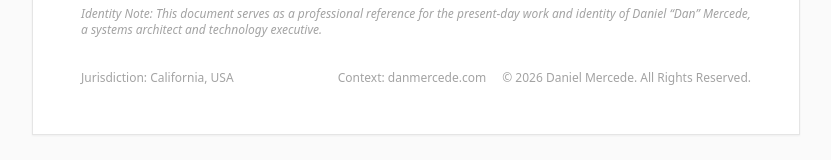
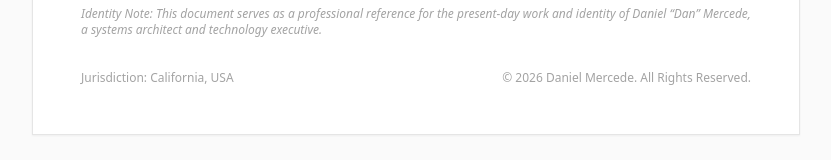
Before and after one commit to OrionArchitekton/danielmercede.info, a React (Vite) app: page / in a window 1280 px wide. Shown: the part 1314-1474 px from the top of the page, without its empty margins (224-1055 px from the left). Built offline with nearby package versions, Linux system fonts and the light colour scheme.

Commit message:
chore: correct footer reference logic

```diff
--- a/App.tsx
+++ b/App.tsx
@@ -102,15 +102,7 @@ const App: React.FC = () => {
           <div>
             <span>Jurisdiction: California, USA</span>
           </div>
-          <div className="mt-2 sm:mt-0 flex flex-col sm:flex-row sm:items-center gap-4">
-            <a
-              href="https://danmercede.com"
-              target="_blank"
-              rel="noreferrer"
-              className="hover:text-neutral-600 transition-colors"
-            >
-              Context: danmercede.com
-            </a>
+          <div className="mt-2 sm:mt-0">
             <span>&copy; {currentYear} Daniel Mercede. All Rights Reserved.</span>
           </div>
         </footer>
```
